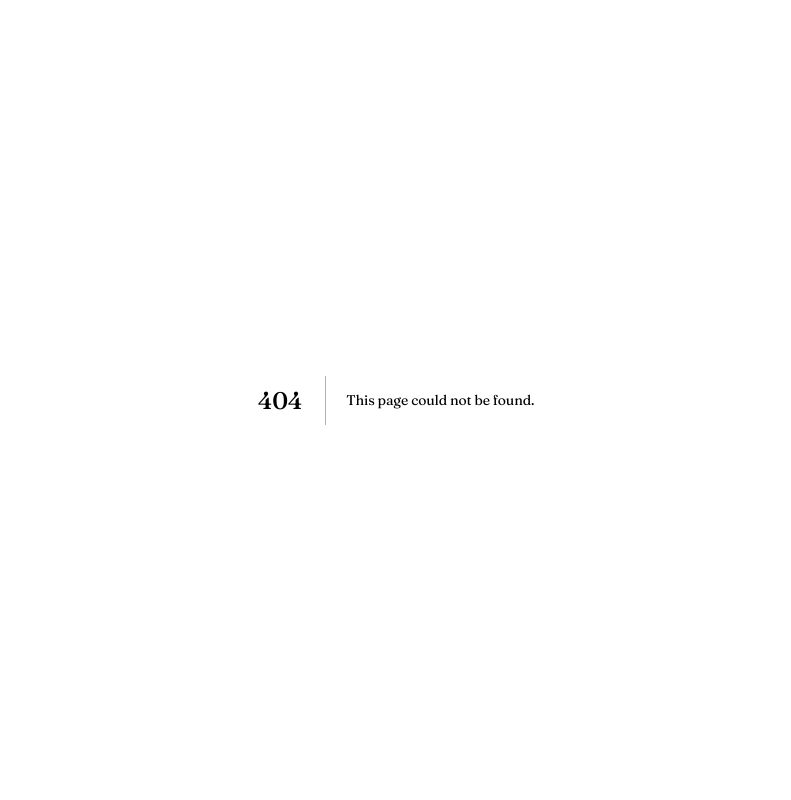
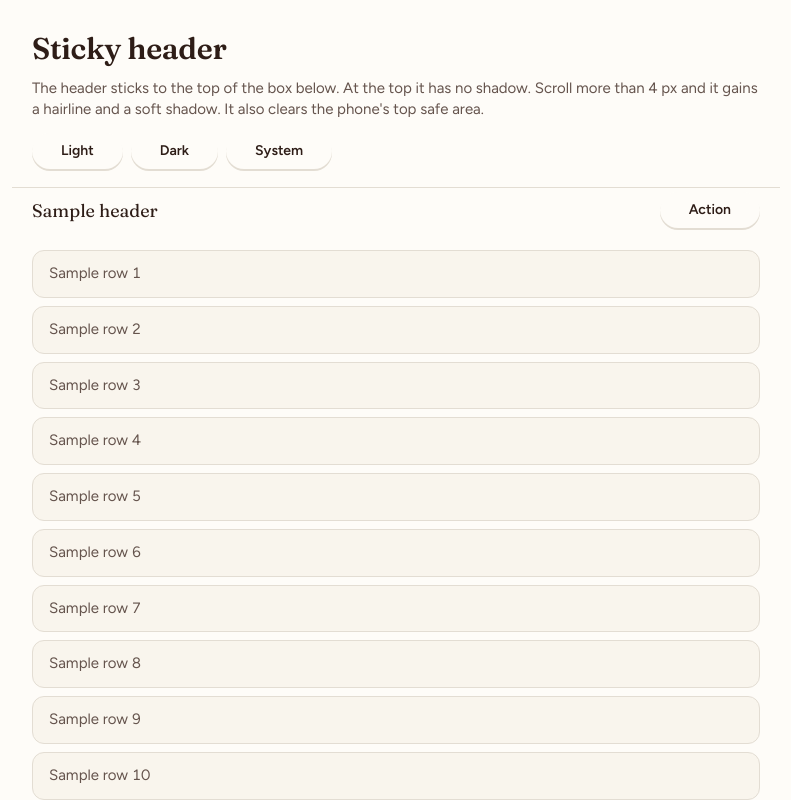
Before and after one commit to jazencordero/valeria, a Next.js app: page /dev/sticky-header in a window 1280 px wide. Before the commit this address had no page. Shown: the whole page, without its empty margins (244-1035 px from the left). Built offline with nearby package versions, Linux system fonts and the light colour scheme.

Commit message:
M4-03: Sticky page header with a shadow once scrolled

```diff
--- /dev/null
+++ b/src/app/dev/sticky-header/page.tsx
@@ -0,0 +1,65 @@
+"use client";
+
+import { Button } from "@/components/ui/button";
+import { StickyHeader } from "@/components/ui/sticky-header";
+
+function setTheme(theme: "light" | "dark" | "system") {
+  const root = document.documentElement;
+  if (theme === "system") root.removeAttribute("data-theme");
+  else root.setAttribute("data-theme", theme);
+}
+
+const rows = Array.from({ length: 40 }, (_, i) => i + 1);
+
+export default function StickyHeaderPage() {
+  return (
+    <div className="flex h-dvh flex-col">
+      <div className="mx-auto w-full max-w-3xl space-y-3 px-5 pt-8 pb-4">
+        <h1 className="type-h30">Sticky header</h1>
+        <p className="ink-2">
+          The header sticks to the top of the box below. At the top it has no
+          shadow. Scroll more than 4 px and it gains a hairline and a soft
+          shadow. It also clears the phone&apos;s top safe area.
+        </p>
+        <div className="flex flex-wrap gap-2">
+          <Button variant="secondary" size="sm" onClick={() => setTheme("light")}>
+            Light
+          </Button>
+          <Button variant="secondary" size="sm" onClick={() => setTheme("dark")}>
+            Dark
+          </Button>
+          <Button variant="secondary" size="sm" onClick={() => setTheme("system")}>
+            System
+          </Button>
+        </div>
+      </div>
+
+      <div
+        id="main"
+        data-testid="scroller"
+        className="mx-auto w-full max-w-3xl flex-1 overflow-y-auto border-t border-line bg-surface"
+      >
+        <StickyHeader
+          padTop="4px"
+          className="flex min-h-11 items-center justify-between px-5 pb-1"
+          data-testid="sticky-header"
+        >
+          <span className="font-display text-lg">Sample header</span>
+          <Button variant="secondary" size="sm">
+            Action
+          </Button>
+        </StickyHeader>
+        <ul className="space-y-2 px-5 py-4">
+          {rows.map((n) => (
+            <li
+              key={n}
+              className="rounded-xl border border-line bg-paper px-4 py-3 ink-2"
+            >
+              Sample row {n}
+            </li>
+          ))}
+        </ul>
+      </div>
+    </div>
+  );
+}
--- /dev/null
+++ b/src/components/ui/sticky-header.tsx
@@ -0,0 +1,90 @@
+"use client";
+
+import {
+  useEffect,
+  useRef,
+  useState,
+  type CSSProperties,
+  type HTMLAttributes,
+} from "react";
+import { useMotionMode } from "@/lib/motion/use-calm";
+
+/** Prototype `.is-scrolled`: a hairline plus a soft shadow under the header. */
+const SCROLLED_SHADOW =
+  "0 1px 0 var(--line), 0 10px 18px -14px color-mix(in oklch, var(--ink) 40%, transparent)";
+
+type StickyHeaderProps = HTMLAttributes<HTMLElement> & {
+  /** Scroll distance (px) after which the shadow shows. Prototype: 4. */
+  threshold?: number;
+  /**
+   * Smallest top padding. The header uses this or the phone's top safe
+   * area, whichever is larger. Default "0px".
+   */
+  padTop?: string;
+};
+
+function scrollParentOf(el: HTMLElement): HTMLElement | null {
+  let node = el.parentElement;
+  while (node && node !== document.body && node !== document.documentElement) {
+    const { overflowY } = getComputedStyle(node);
+    if (/(auto|scroll|overlay)/.test(overflowY)) return node;
+    node = node.parentElement;
+  }
+  return null; // the page itself scrolls
+}
+
+/**
+ * A header that sticks to the top of its scrolling parent and gains a hairline
+ * and soft shadow once that parent has scrolled more than `threshold` px.
+ * Finds the nearest scrolling ancestor itself, or uses the page.
+ */
+export function StickyHeader({
+  threshold = 4,
+  padTop = "0px",
+  className = "",
+  style,
+  children,
+  ...rest
+}: StickyHeaderProps) {
+  const ref = useRef<HTMLElement>(null);
+  const [scrolled, setScrolled] = useState(false);
+  const mode = useMotionMode();
+
+  useEffect(() => {
+    const el = ref.current;
+    if (!el) return;
+    const parent = scrollParentOf(el);
+    const target: HTMLElement | Window = parent ?? window;
+    const read = () =>
+      setScrolled(
+        (parent ? parent.scrollTop : window.scrollY) > threshold,
+      );
+    read();
+    target.addEventListener("scroll", read, { passive: true });
+    return () => target.removeEventListener("scroll", read);
+  }, [threshold]);
+
+  const merged: CSSProperties = {
+    position: "sticky",
+    top: 0,
+    zIndex: 5,
+    background: "var(--surface)",
+    paddingTop: `max(${padTop}, env(safe-area-inset-top, 0px))`,
+    boxShadow: scrolled ? SCROLLED_SHADOW : "none",
+    transition:
+      mode === "instant" ? "none" : "box-shadow var(--t-quick) var(--e-out)",
+    ...style,
+  };
+
+  return (
+    <header
+      ref={ref}
+      data-scrolled={scrolled ? "true" : "false"}
+      className={className}
+      style={merged}
+      {...rest}
+    >
+      {children}
+    </header>
+  );
+}
```
